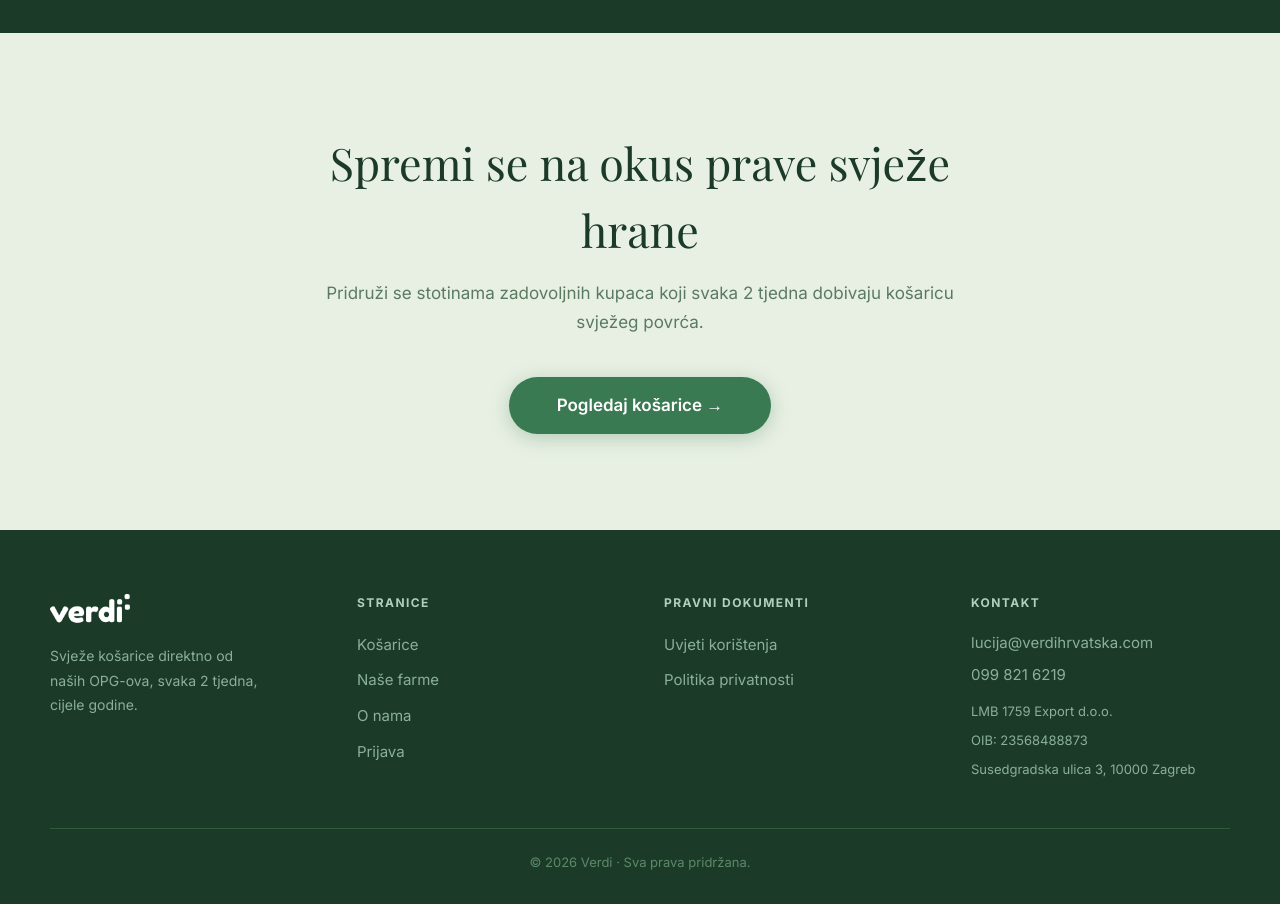
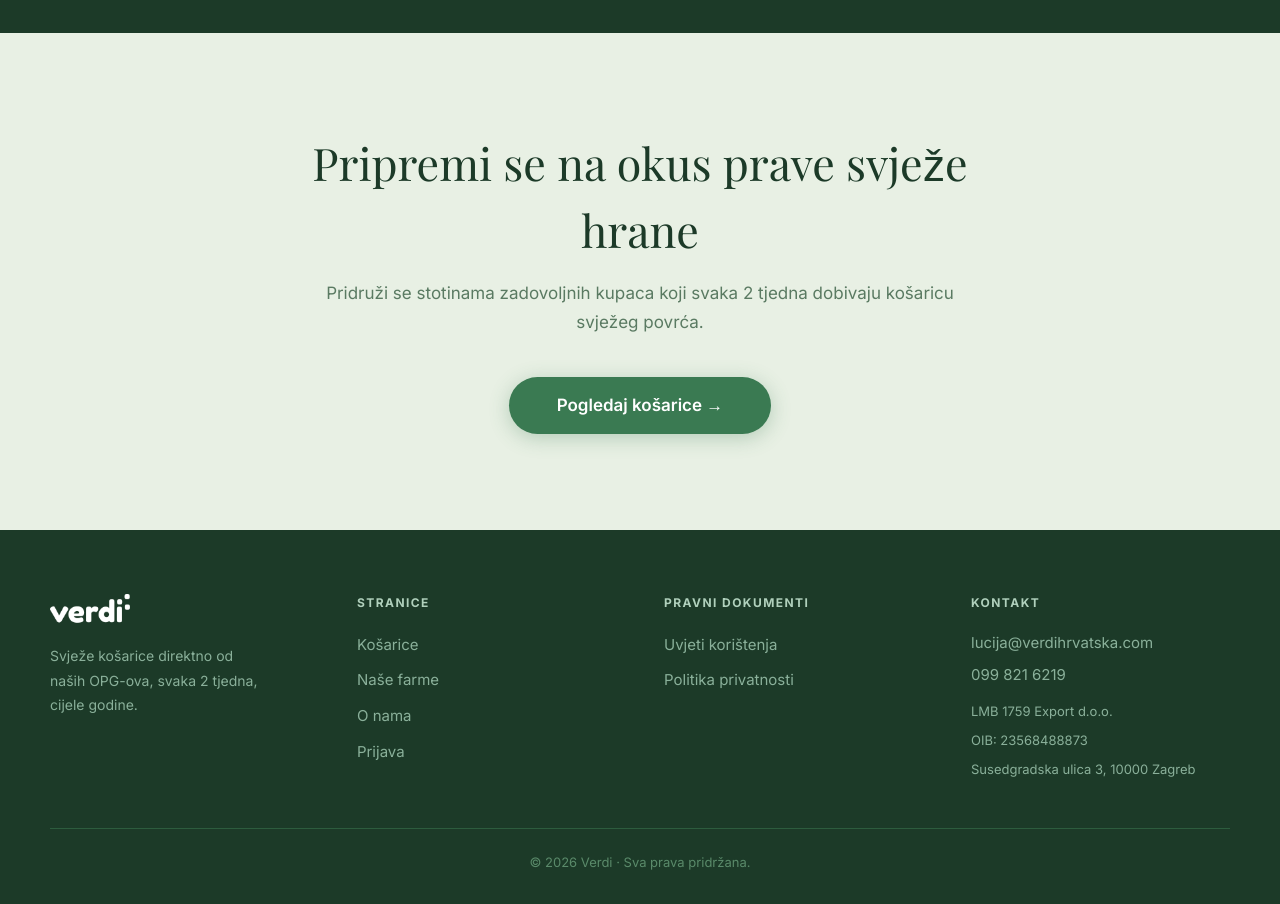
Before and after one commit to lucija-lab/vediwebside, a Next.js app: page / in a window 1280 px wide. Shown: the part 4280-5184 px from the top of the page. Built offline with nearby package versions, Linux system fonts and the light colour scheme; no server answers; a web font is replaced by a local one.

Commit message:
Spremi → Pripremi (CTA title)

```diff
--- a/app/page.tsx
+++ b/app/page.tsx
@@ -40,7 +40,7 @@ const content = {
       { name: "Ana M.", city: "Samobor", text: "Kvaliteta je neusporediva s trgovinom. Svaka dostava je iznenađenje – uvijek nešto novo i sezonsko.", stars: 5 },
       { name: "Tomislav R.", city: "Velika Gorica", text: "Odlično rješenje za užurban ritam života. Zdravo, lokalno, svježe – i dostavljeno na vrata ureda!", stars: 5 },
     ],
-    ctaTitle: "Spremi se na okus prave svježe hrane",
+    ctaTitle: "Pripremi se na okus prave svježe hrane",
     ctaSub: "Pridruži se stotinama zadovoljnih kupaca koji svaka 2 tjedna dobivaju košaricu svježeg povrća.",
     ctaBtn: "Pogledaj košarice",
   },
```
